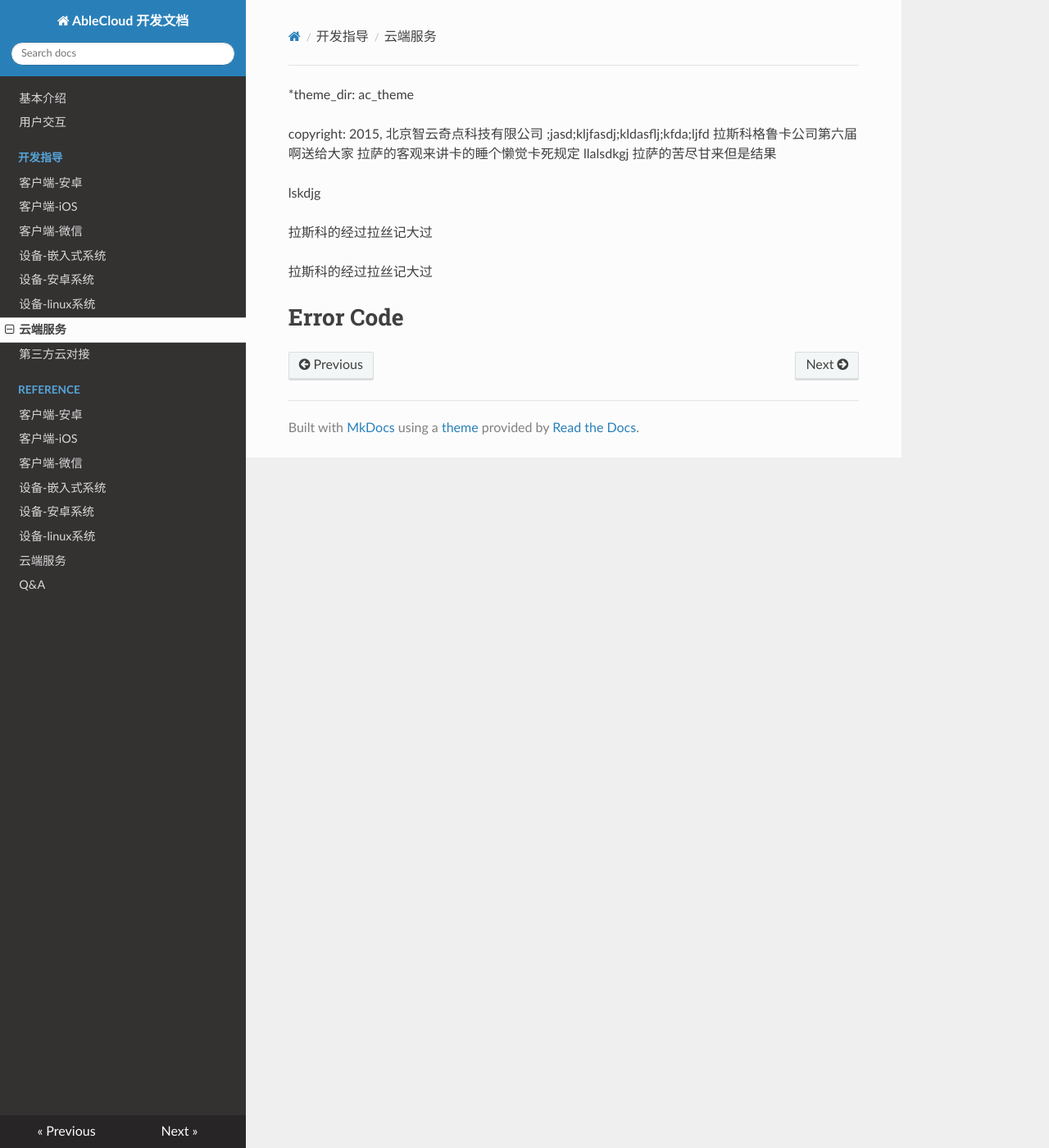
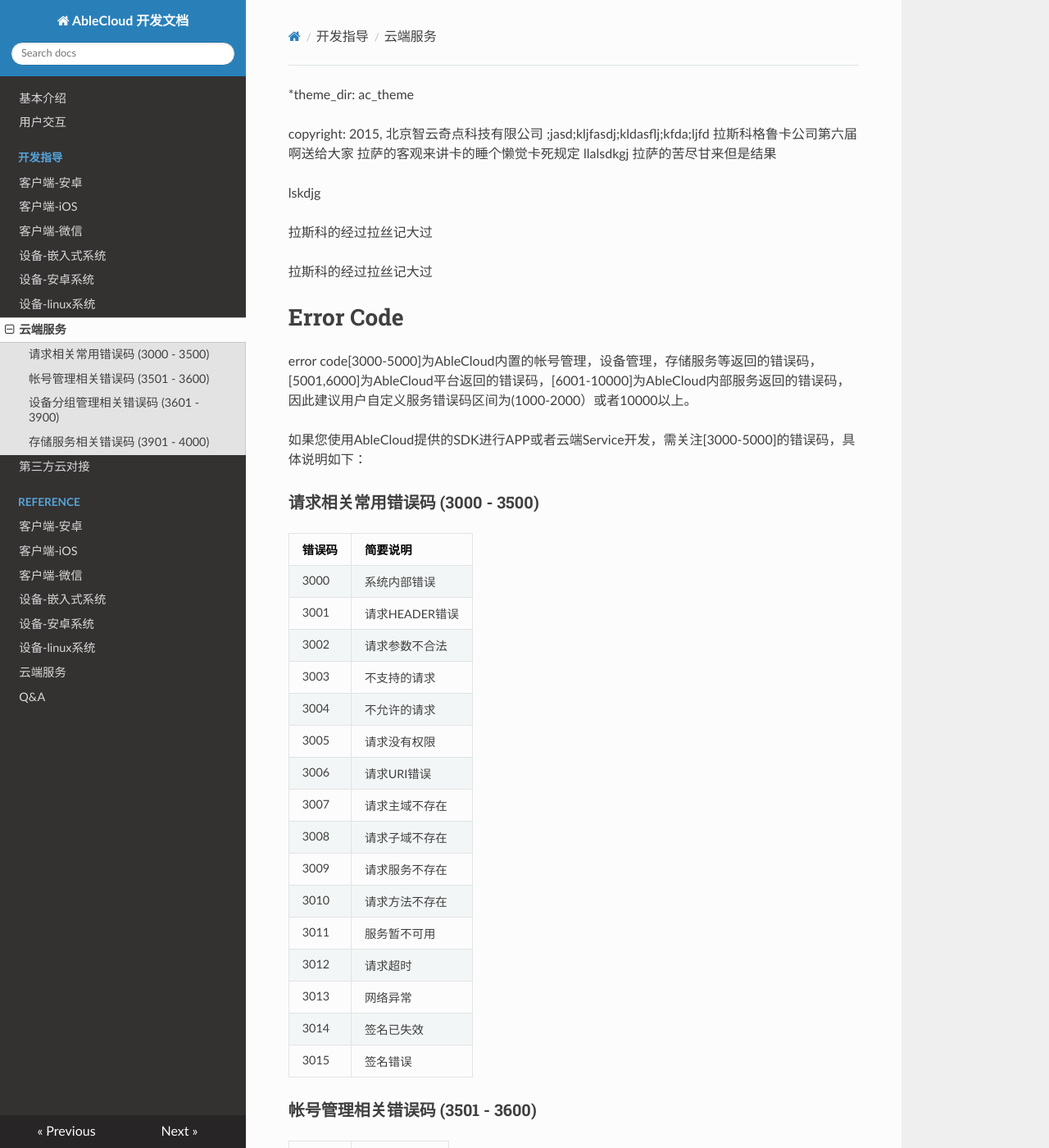
Before and after one commit to JessonW/rd_docs, an MkDocs documentation site: the page built from docs/develop_guide/cloud.md, in a window 1280 px wide and 1400 px high. Shown: the whole window at 82% size. Built offline with MkDocs 1.6.1, drawn with Linux system fonts in a browser that asks for light colours; nearby versions of some CDN libraries; old or Windows-style settings are respelled for this version of MkDocs; some of the changed text lies outside the part shown.

Commit message:
add error code

```diff
--- a/docs/develop_guide/cloud.md
+++ b/docs/develop_guide/cloud.md
@@ -14,3 +14,95 @@
 拉斯科的经过拉丝记大过
 
 #Error Code
+error code[3000-5000]为AbleCloud内置的帐号管理，设备管理，存储服务等返回的错误码，[5001,6000]为AbleCloud平台返回的错误码，[6001-10000]为AbleCloud内部服务返回的错误码，因此建议用户自定义服务错误码区间为(1000-2000）或者10000以上。
+
+如果您使用AbleCloud提供的SDK进行APP或者云端Service开发，需关注[3000-5000]的错误码，具体说明如下：
+
+###请求相关常用错误码 (3000 - 3500)
+
+|错误码|简要说明|
+|---|---|
+|3000|系统内部错误|
+|3001|请求HEADER错误|
+|3002|请求参数不合法|
+|3003|不支持的请求|
+|3004|不允许的请求|
+|3005|请求没有权限|
+|3006|请求URI错误|
+|3007|请求主域不存在|
+|3008|请求子域不存在|
+|3009|请求服务不存在|
+|3010|请求方法不存在|
+|3011|服务暂不可用|
+|3012|请求超时|
+|3013|网络异常|
+|3014|签名已失效|
+|3015|签名错误|
+
+
+###帐号管理相关错误码 (3501 - 3600)
+
+|错误码|简要说明|
+|---|---|
+|3501|帐号不存在|
+|3502|帐号已存在|
+|3503|帐号不合法|
+|3504|密码错误|
+|3505|验证码错误|
+|3506|验证码已失效|
+|3507|邮箱不合法|
+|3508|手机不合法|
+|3509|帐号状态异常|
+|3510|账号已经绑定|
+|3511|安全认证失败|
+
+
+
+###设备分组管理相关错误码 (3601 - 3900)
+
+|错误码|简要说明|
+|---|---|
+|3601|分组不存在|
+|3602|分组已存在|
+|3603|分组状态异常|
+|3604|成员不存在|
+|3605|成员已存在|
+|3606|成员状态异常|
+|3801|设备消息码非法|
+|3802|设备不存在|
+|3803|设备已存在|
+|3804|消息不合法|
+|3805|绑定码已失效|
+|3806|绑定码错误|
+|3807|设备不在线|
+|3808|主设备不存在|
+|3809|设备为主机|
+|3810|消息为备机|
+|3811|设备已绑定|
+|3812|设备未绑定|
+|3813|设备状态异常|
+|3814|设备响应超时|
+|3815|分享码不存在|
+|3816|分享码不合法|
+|3817|分享码已过期|
+|3818|绑定设备超时|
+|3819|不存在的管理员|
+|3820|网关不匹配|
+|3821|管理员不匹配|
+|3822|设备未激活|
+
+###存储服务相关错误码 (3901 - 4000)
+
+|错误码|简要说明|
+|---|---|
+|3901|文件不存在|
+|3902|文件已存在|
+|3903|文件状态异常|
+|3904|文件校验失败|
+|3905|文件内容异常|
+|3920|数据集不存在|
+|3921|数据集已存在|
+|3922|数据存在错误|
+|3923|数据已存在|
+|3924|数据不存在|
+|3925|数据集不匹配|
```
